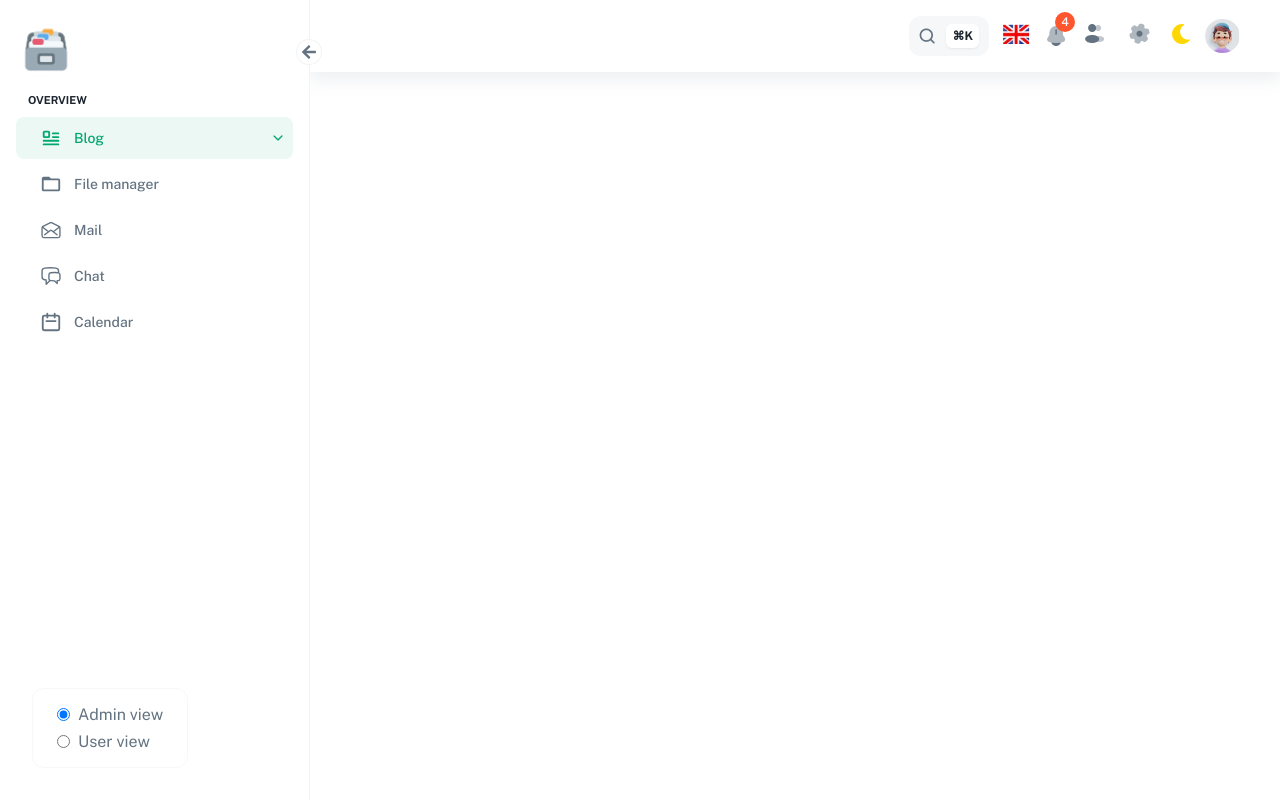
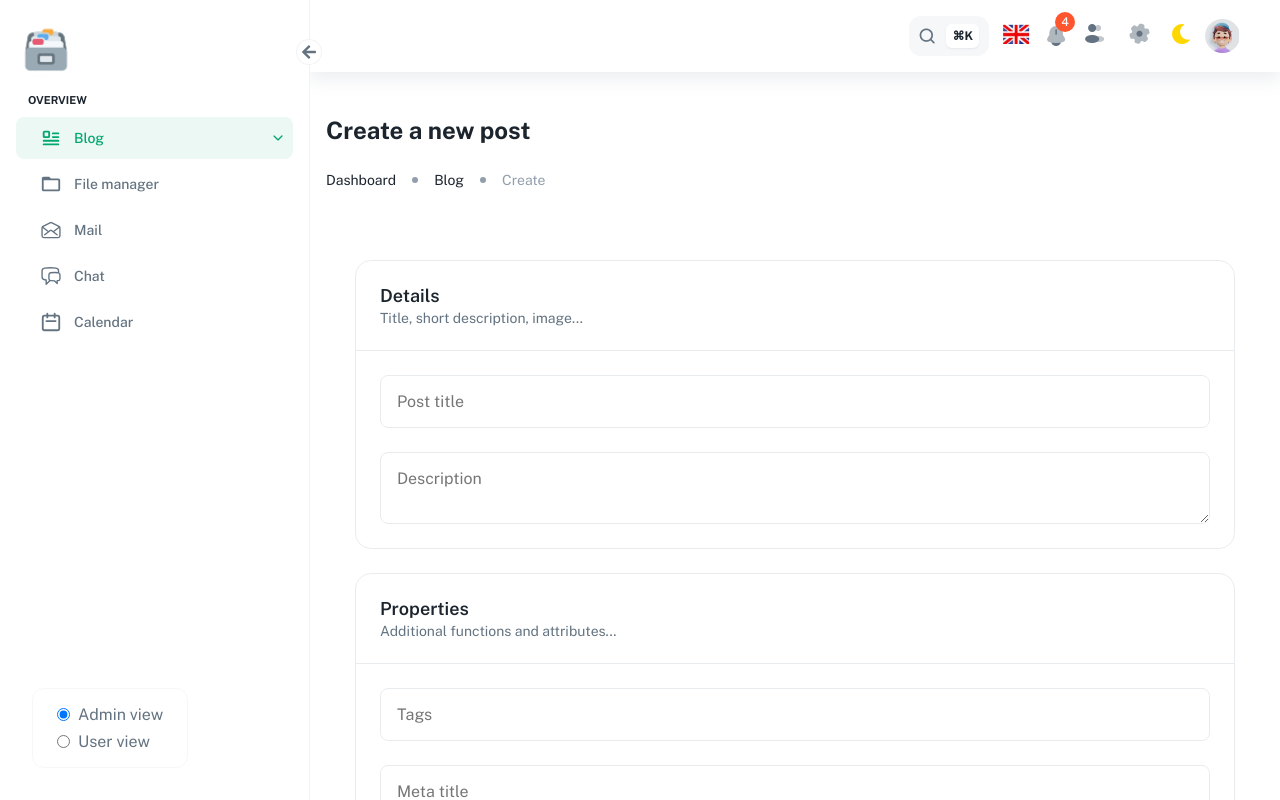
Before and after one commit to hajarakotozafy/blog, a React (Vite) app: page /blog/post/edit in a window 1280 px wide. Built offline with nearby package versions, Linux system fonts and the light colour scheme.

Commit message:
feat: add create/edit post form

```diff
--- a/src/App.tsx
+++ b/src/App.tsx
@@ -14,7 +14,7 @@ import ProductDetails from './pages/ProductDetails/ProductDetails';
 import Blog from "./pages/Blog/Blog";
 import BlogArticleDetails from './pages/BlogArticleDetails/BlogArticleDetails';
 import RoleSwitcher from "./components/RoleSwitcher/RoleSwitcher";
-
+import PostForm from "./components/PostForm/PostForm";
 
 // initial value of role: Admin
 const initialRole = {
@@ -49,6 +49,9 @@ const App: FC = () => {
               <Route path='/blog/list' element={<BlogList/>} />
               <Route path='/blog/details' element={<BlogArticleDetails/>} />
               <Route path='/product/details' element={<ProductDetails/>} />
+              <Route path='/blog/post/create' element={<PostForm/>} />
+              <Route path='/blog/post/edit' element={<PostForm/>} />
+
           </Routes>
           { !role.isAdmin && <Footer/> }
         </div>
--- /dev/null
+++ b/src/components/PostForm/PostForm.scss
@@ -0,0 +1,130 @@
+@use '../../styles/abstracts' as *;
+
+
+.post-form-container{
+	margin-top: 40px;
+	width: 100%;
+	display: flex;
+	align-items: center;
+	justify-content: center;
+	padding: 0 16px;
+	.post-form-inner{
+		max-width: 1152px;
+		flex: 1;
+		display: flex;
+		align-items: center;
+		flex-direction: column;
+		.post-form-header{
+			width: 100%;
+			.post-form-title{
+				display: flex;
+                justify-content: space-between;
+                align-items: center;
+                h3{
+                    font-size: 24px;
+                    font-weight: 700;
+                    line-height: 36px;
+                    @include themed {
+                        color: t('text-black');
+                    }
+                }
+			}
+		}
+		.orderednav-container{
+			width: 100%;
+	        display: flex;
+	        align-items: center;
+	        margin-bottom: 24px;
+	        padding: 0 16px 0 0;
+	        .orderednav-inner{
+	            max-width: 720px;
+	            flex: 1;
+	            display: flex;
+	            align-items: center;
+	            column-gap: 16px;
+	            padding: 24px 0;
+	            p{
+	                font-size: 14px;
+	                cursor: pointer;
+	                &:last-child{
+	                    color: rgba(145, 158, 171, 1);
+	                }
+	            }
+	            .dot{
+	                width: 6px;
+	                height: 6px;
+	                background: rgba(145, 158, 171, 1);
+	                border-radius: 50%;
+	            }
+	        }
+	    }
+
+	    .post-form-inputs-container{
+	    	margin: 24px 0 40px 0;
+	    	width: 100%;
+	    	max-width: 880px;
+	    	display: flex;
+	    	flex-direction: column;
+	    	row-gap: 24px;
+
+	    	.form-bloc{
+	    		@include themed {
+		    		background: t('article-card-bg');
+		    	}
+		    	border: 1px solid rgba(145, 158, 171, 0.2);;
+		    	overflow: hidden;
+		    	border-radius: 16px;
+		    	.form-bloc-title{
+					padding: 24px;
+					border-bottom: 1px solid rgba(145, 158, 171, 0.2);
+					h4{
+						font-size: 18px;
+						font-weight: 600;
+						margin-bottom: 4px;
+						@include themed {
+							color: t('text-black');
+						}
+					}
+					p{
+						font-size: 14px;
+						font-weight: 400;
+						@include themed{
+							color: t('text-gray');
+						}
+					}
+		    	}
+		    	.form-bloc-content{
+		    		padding: 24px;
+		    		display: flex;
+		    		flex-direction: column;
+		    		row-gap: 24px;
+		    		input, textarea{
+		    			width: 100%;
+		    			background: none;
+		    			border: 1px solid rgba(145, 158, 171, 0.2);
+		    			padding: 16px;
+		    			border-radius: 8px;
+		    			outline: none;
+		    			@include themed{
+		    				color: t('text-gray');
+		    			}
+		    		}
+		    	}
+
+	    	}
+	    }
+	    .submit-buttons{
+			display: flex;
+			justify-content: space-between;
+			.switch-btn{
+				flex: 1;
+			}
+			.btns{
+				display: flex;
+				column-gap: 24px;
+				flex: 1;
+			}
+		}
+	}
+
+}
--- /dev/null
+++ b/src/components/PostForm/PostForm.tsx
@@ -0,0 +1,67 @@
+import { FC } from "react";
+import "./PostForm.scss";
+import Button from "../../components/Button/Button";
+
+const PostForm:FC = () => {
+	return(
+		<div className="post-form-container">
+			<div className="post-form-inner">
+				<div className="post-form-header">
+                    <div className="post-form-title">
+                        <h3>Create a new post</h3>
+                    </div>
+                </div>
+                <div className="orderednav-container">
+	                <div className="orderednav-inner">
+	                    <p>Dashboard</p>
+	                    <span className="dot"></span>
+	                    <p>Blog</p>
+	                    <span className="dot"></span>
+	                    <p>Create</p>
+	                </div>
+	            </div>
+
+
+	            <div className="post-form-inputs-container">
+	            	<div className="form-bloc">
+	            		<div className="form-bloc-title">
+	            			<h4>Details</h4>
+	            			<p>Title, short description, image...</p>
+	            		</div>
+	            		<div className="form-bloc-content">
+	            			<input className="inputs" type="text" placeholder="Post title"/>
+	            			<textarea className="inputs" placeholder="Description"/>
+	            		</div>
+	            	</div>
+	            	<div className="form-bloc">
+	            		<div className="form-bloc-title">
+	            			<h4>Properties</h4>
+	            			<p>Additional functions and attributes...</p>
+	            		</div>
+	            		<div className="form-bloc-content">
+	            			<input className="inputs" type="text" placeholder="Tags"/>
+	            			<input className="inputs" type="text" placeholder="Meta title"/>
+	            			<textarea className="inputs" placeholder="Meta description"/>
+	            			<input className="inputs" type="text" placeholder="Meta keywords"/>
+	            		</div>
+	            	</div>
+
+
+	            	<div className="submit-buttons">
+	            		<div className="switch-btn"></div>
+	            		<div className="btns">
+	            			<Button color="white">
+		                        <span>Preview</span>
+		                    </Button>
+		                    <Button color="primary">
+		                        <p>Create post</p>
+		                    </Button>
+	            		</div>
+	            	</div>
+	            </div>
+			</div>
+		</div>
+	)
+}
+
+export default PostForm
--- a/src/components/SideBar/SideBarData.tsx
+++ b/src/components/SideBar/SideBarData.tsx
@@ -23,11 +23,11 @@ export const SideBarData = [
             },
             {
                 name: 'Create',
-                url: '/blog/create'
+                url: '/blog/post/create'
             },
             {
                 name: 'Edit',
-                url: '/blog/edit'
+                url: '/blog/post/edit'
             }
         ]
     },
```
